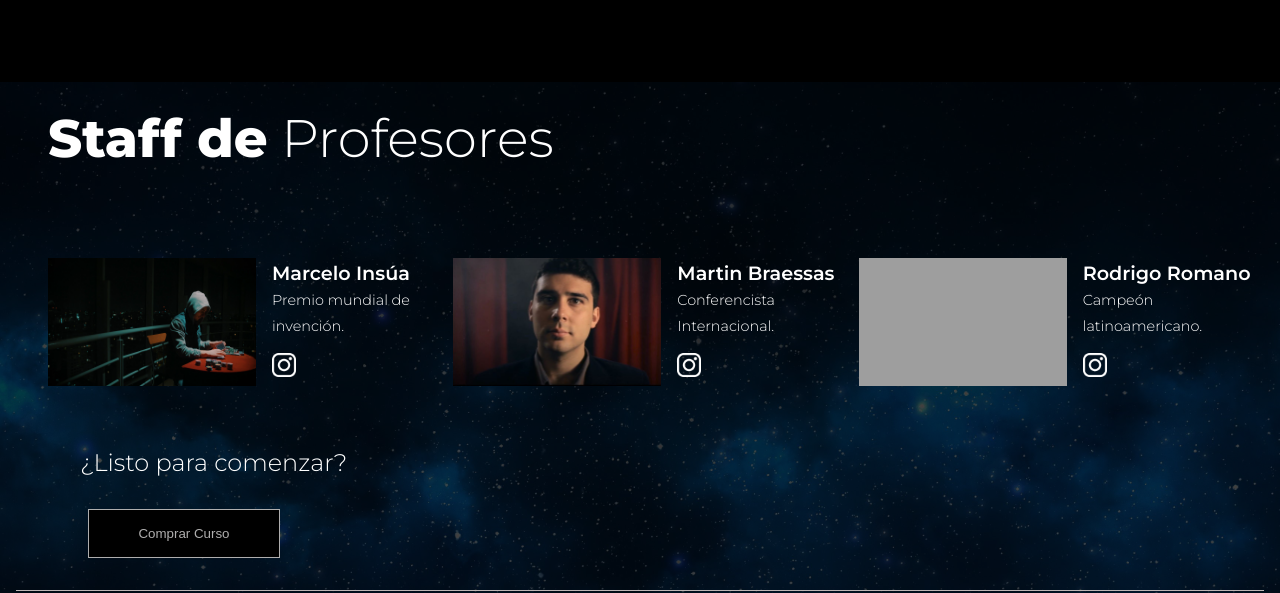
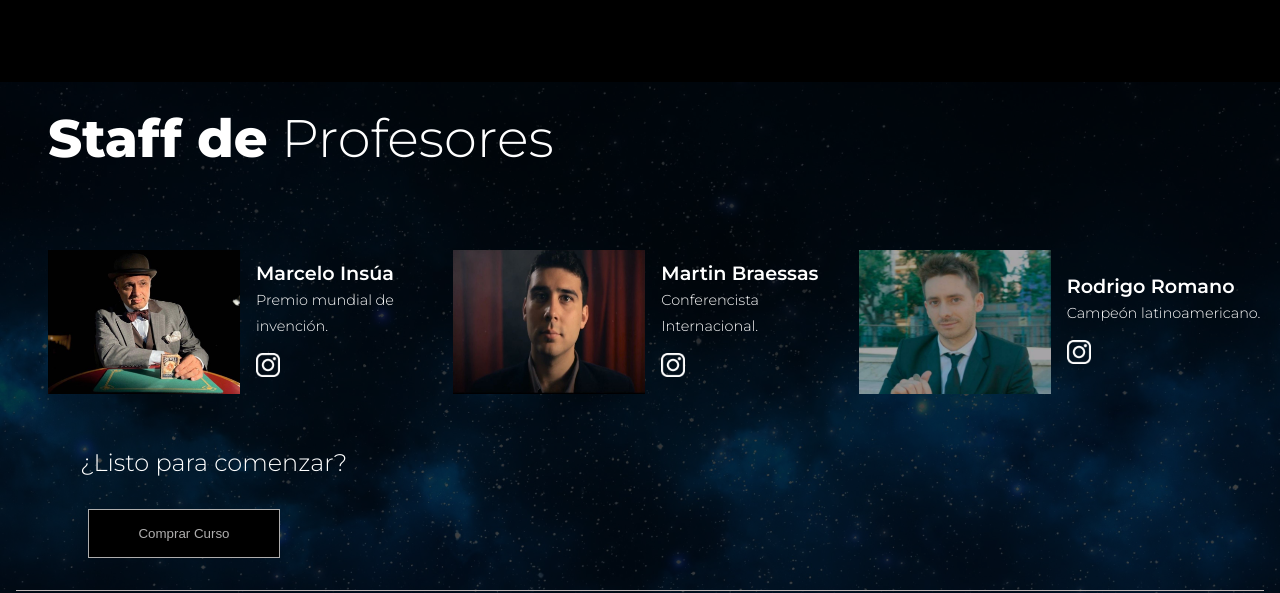
Before and after one commit to florparrillas/misterioAcademia, a PHP site: page / in a window 1280 px wide. Shown: the part 1323-1916 px from the top of the page. Run offline with PHP 8.4, Linux system fonts and the light colour scheme; some libraries are stand-ins or nearby versions; grey boxes are pictures that could not be loaded.

Commit message:
cambio imagenes,precio y fecha de curso

```diff
--- a/css/style.css
+++ b/css/style.css
@@ -421,8 +421,8 @@ display: flex;
     align-items: center;
 }
 .img-ilus{
-    height: 8rem;
-    width: 13rem;
+    height: 9rem;
+    width: 12rem;
 }
 .con-logo-redes{
     display: flex;
@@ -685,7 +685,12 @@ color: white;
 .form-mensaje{
     width: 43rem;
     }
-
+    .c-info-pago .info-info-pago a{
+        text-decoration: none;
+    }
+.url-a-contact{
+
+}
 /*Boton Flotante Whatsapp*/
 .btn-float{
 display:scroll;
--- a/index.php
+++ b/index.php
@@ -152,7 +152,7 @@
 
                                 <div class="con-gral-ilusionista">
                                     <div class="cont-img-ilusionista">
-                                        <img class="img-ilus" src="img/mago1.png" alt="">
+                                        <img class="img-ilus" src="img/mago1.jpeg" alt="">
                                     </div>
                                     <div class="cont-info-ilusionista">
                                         <p class="t-size-5 t-weight-600">Marcelo Insúa</p>
@@ -195,7 +195,7 @@
 
                             <div class="con-gral-ilusionista">
                                 <div class="cont-img-ilusionista">
-                                    <img class="img-ilus" src="img/mago3.png" alt="">
+                                    <img class="img-ilus" src="img/mago3.jpeg" alt="">
                                 </div>
                                 <div class="cont-info-ilusionista">
                                     <p class="t-size-5 t-weight-600">Rodrigo Romano</p>
@@ -440,7 +440,7 @@
                                     <img class="icon-cal" src="img/calendar.png" alt="">
                                     <div class="t-det-curso t-size-7">
                                         <p class="">
-                                        <strong>Martes, 18 de Septiembre 2020 // 18 hs.</strong> (de Argentina). </p>
+                                        <strong>Consultar proximo curso</strong> (Argentina). </p>
                                         <p><strong>4 Encuentros online</strong> // 4 a 6 trucos por clase. </p>
                                         <p>Clases mediante <strong>Zoom</strong> </p>
                                     </div>
@@ -450,13 +450,13 @@
 
                             <div class="c-botones-info ">
                                 <div class="">
-                                    <div class="pad-left">
-                                    <p class="t-weight-300 t-size-3 pad-cajas ">
-                                        Unico Pago <strong class="t-weight-800">$2.300,-</strong> Ars
-                                    </p>
-                                    <p class="t-size-5 t-weight-400 pad-cajas ">
-                                        <strong>Selecciona tu metodo de pago:</strong>
-                                    </p>
+                                    <div class="pad-left c-info-pago">
+                                        <p class="t-weight-300 t-size-3 pad-cajas info-info-pago">
+                                            Unico Pago <a class="url-a-contact" href="#contacto"><strong class="t-weight-800 t-size-4 c-pointer">- Consultar Precio (AR$)</strong></a>
+                                        </p>
+                                        <p class="t-size-5 t-weight-400 pad-cajas ">
+                                            <strong>Selecciona tu metodo de pago:</strong>
+                                        </p>
                                     </div>
 
 
```
Also changed, not shown: img/mago1.jpeg (added), img/mago3.jpeg (added).
